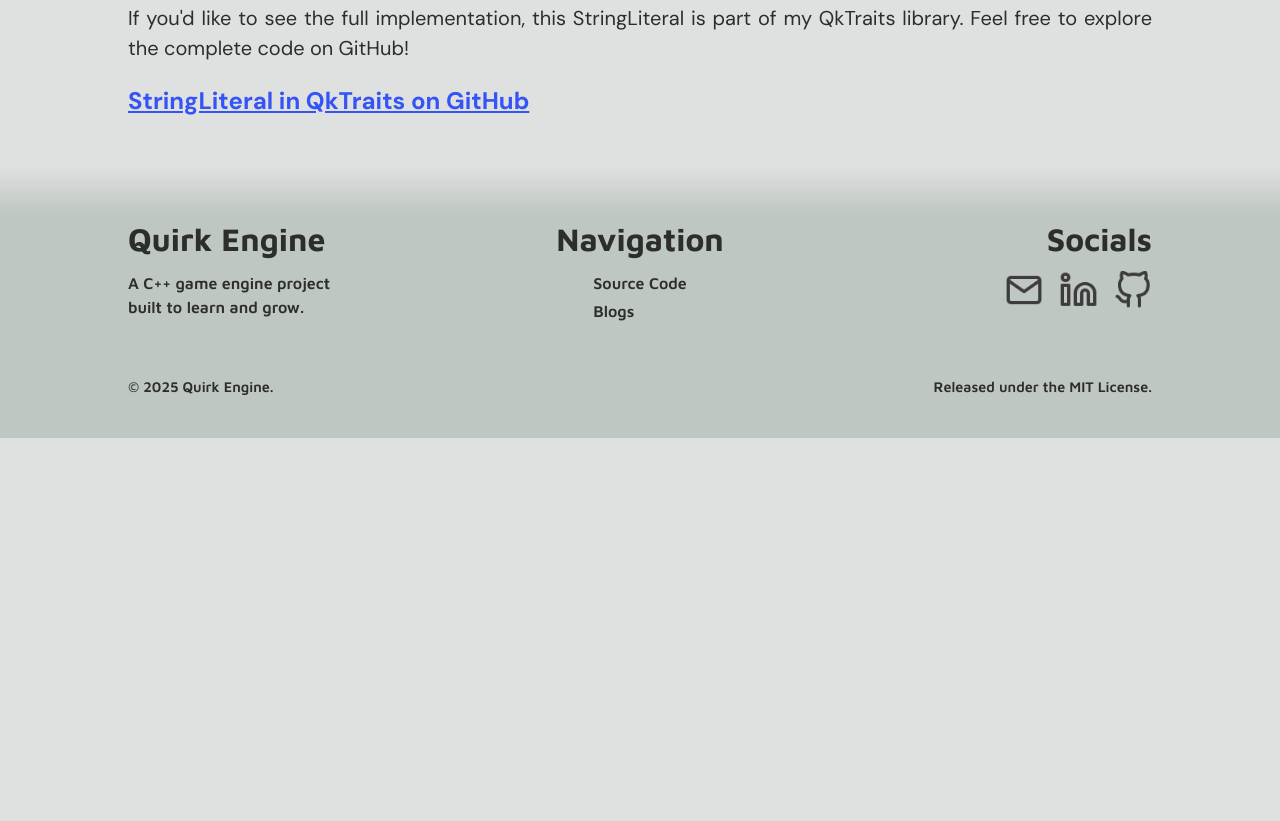
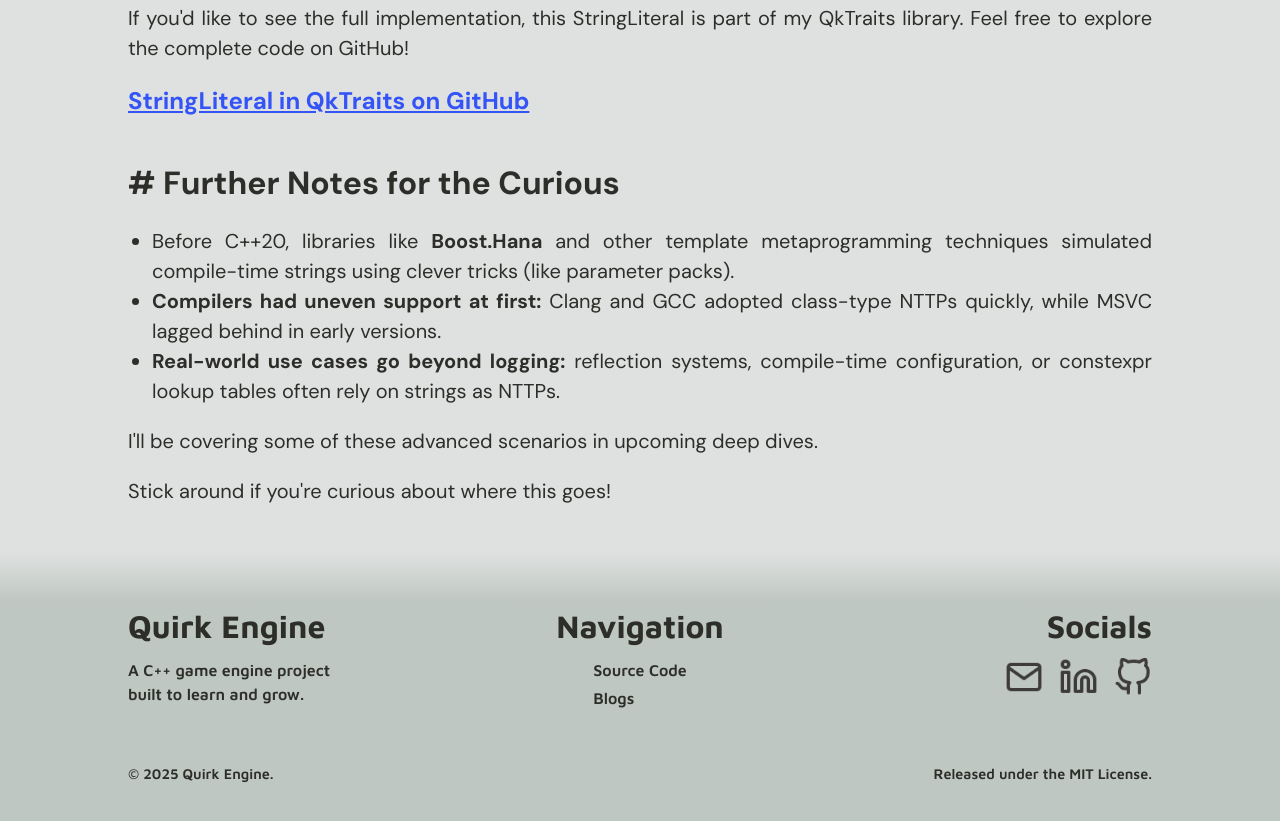
Before and after one commit to Jayantkumar56/Quirk-Blog, a plain HTML site: page Blogs-And-Insights/Compile-Time-String.html in a window 1280 px wide. Shown: the part 5184-6005 px from the top of the page. Before the commit the page ends 5622 px from the top, so only its background shows below. Drawn offline with nearby package versions, Linux system fonts and the light colour scheme.

Commit message:
feat: add advanced section.

```diff
--- a/Blogs-And-Insights/Compile-Time-String.html
+++ b/Blogs-And-Insights/Compile-Time-String.html
@@ -245,6 +245,23 @@ StringLiteral myStr{"hello"};                          // The compiler deduces N
             </div>
         </section>
 
+        <section>
+            <h2># Further Notes for the Curious</h2>
+
+            <div class="section-content">
+                <div class="list">
+                    <ul>
+                        <li><p>Before C++20, libraries like <strong>Boost.Hana</strong> and other template metaprogramming techniques simulated compile-time strings using clever tricks (like parameter packs).</p></li>
+                        <li><p><strong>Compilers had uneven support at first:</strong> Clang and GCC adopted class-type NTTPs quickly, while MSVC lagged behind in early versions.</p></li>
+                        <li><p><strong>Real-world use cases go beyond logging:</strong> reflection systems, compile-time configuration, or constexpr lookup tables often rely on strings as NTTPs.</p></li>
+                    </ul>
+                </div>
+
+                <p>I'll be covering some of these advanced scenarios in upcoming deep dives.</p>
+                <p>Stick around if you're curious about where this goes!</p>
+            </div>
+        </section>
+
     </main>
     <footer class="footer">
         <div class="footer-top">
```
